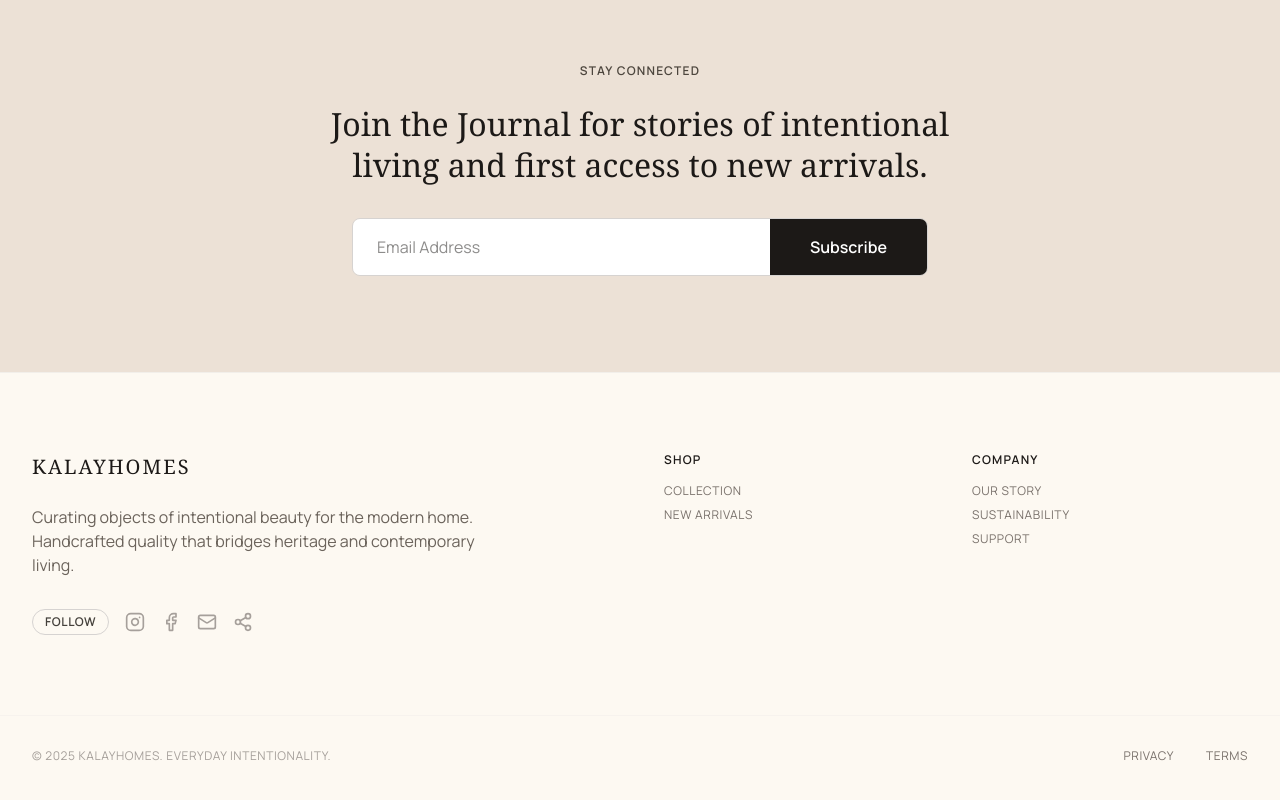
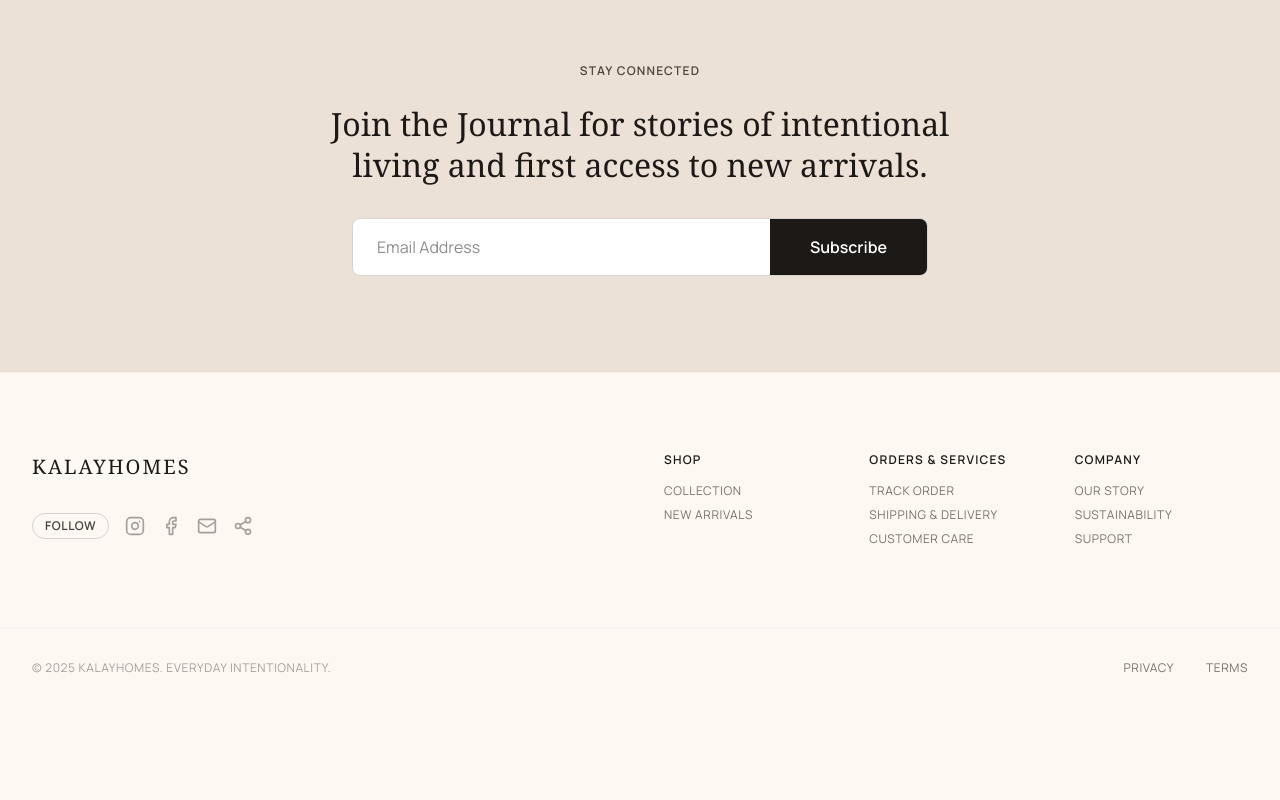
Before and after one commit to kaewhy13-lgtm/kalayhomes, a React (Vite) app: page / in a window 1280 px wide. Shown: the part 1660-2460 px from the top of the page. After the commit the page ends 2416 px from the top, so only its background shows below. Built offline with nearby package versions, Linux system fonts and the light colour scheme.

Commit message:
feat: remove description from footer and add Orders & Services column between Shop and Company

```diff
--- a/src/components/Layout.tsx
+++ b/src/components/Layout.tsx
@@ -118,7 +118,6 @@ export default function Layout({ children }: { children: React.ReactNode }) {
             <div className="flex items-center gap-3">
               <span className="font-serif text-xl tracking-widest text-stone-900 dark:text-stone-100 uppercase">KALAYHOMES</span>
             </div>
-            <p className="font-body-md text-on-secondary-container max-w-md">Curating objects of intentional beauty for the modern home. Handcrafted quality that bridges heritage and contemporary living.</p>
             <div className="flex items-center flex-wrap gap-4 pt-2">
               <a
                 href="https://www.instagram.com/kalayhomes?stkn=cTlrOXUwdWU1bzFz"
@@ -136,12 +135,20 @@ export default function Layout({ children }: { children: React.ReactNode }) {
               </div>
             </div>
           </div>
-          <div className="grid grid-cols-2 gap-8">
+          <div className="grid grid-cols-2 sm:grid-cols-3 gap-8">
             <div className="space-y-4">
               <h4 className="font-label-caps text-label-caps text-stone-900 dark:text-stone-100">SHOP</h4>
               <ul className="space-y-2 font-sans text-xs tracking-wider uppercase">
                 <li><Link to="/collection" className="text-stone-500 dark:text-stone-400 hover:text-stone-900 dark:hover:text-stone-100 transition-all">Collection</Link></li>
                 <li><Link to="/" className="text-stone-500 dark:text-stone-400 hover:text-stone-900 dark:hover:text-stone-100 transition-all">New Arrivals</Link></li>
+              </ul>
+            </div>
+            <div className="space-y-4">
+              <h4 className="font-label-caps text-label-caps text-stone-900 dark:text-stone-100">ORDERS & SERVICES</h4>
+              <ul className="space-y-2 font-sans text-xs tracking-wider uppercase">
+                <li><Link to="/cart" className="text-stone-500 dark:text-stone-400 hover:text-stone-900 dark:hover:text-stone-100 transition-all">Track Order</Link></li>
+                <li><Link to="/terms" className="text-stone-500 dark:text-stone-400 hover:text-stone-900 dark:hover:text-stone-100 transition-all">Shipping & Delivery</Link></li>
+                <li><a className="text-stone-500 dark:text-stone-400 hover:text-stone-900 dark:hover:text-stone-100 transition-all" href="mailto:support@kalayhomes.com">Customer Care</a></li>
               </ul>
             </div>
             <div className="space-y-4">
```
